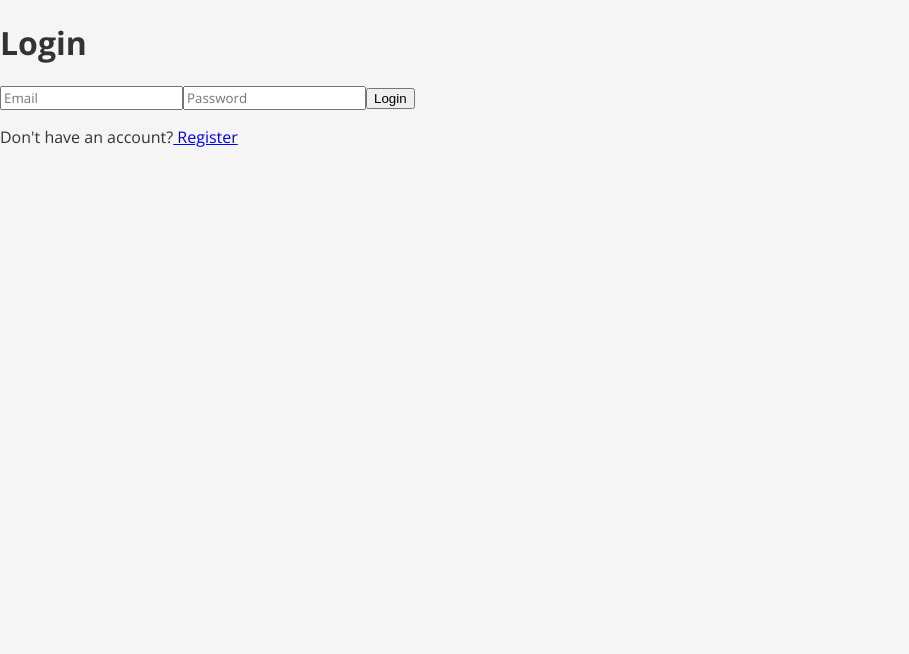
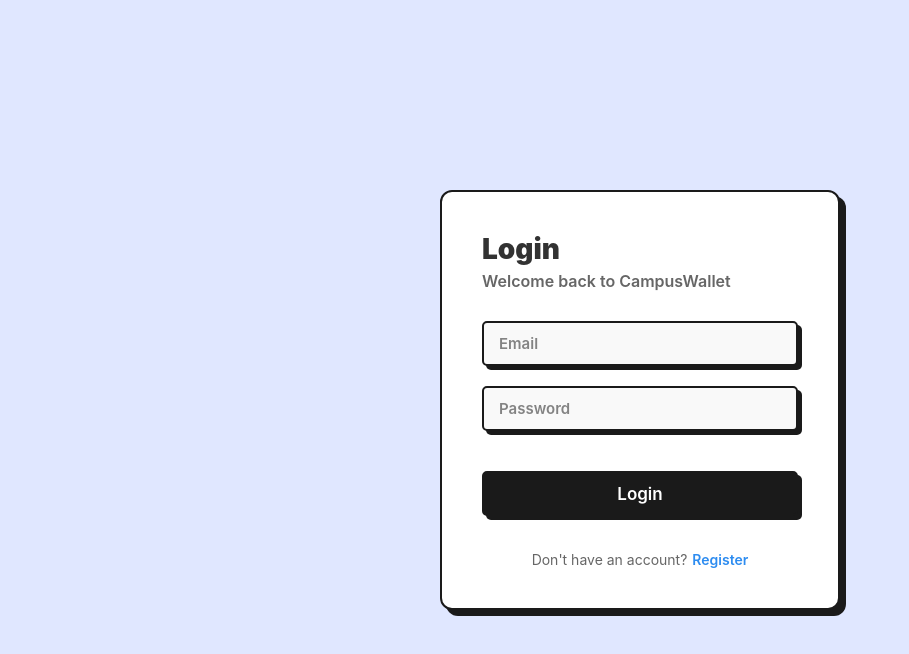
Before and after one commit to nishtha911/CampusWallet, a React (Vite) app in the folder frontend/: page / in a window 1280 px wide. Shown: the top 654 px of the page, without its empty margins (0-909 px from the left). Built offline with nearby package versions, Linux system fonts and the light colour scheme.

Commit message:
used a uiverse.io template throughout

```diff
--- a/frontend/src/components/Navbar.jsx
+++ b/frontend/src/components/Navbar.jsx
@@ -11,29 +11,15 @@
   };
 
   return (
-    <nav
-      style={{
-        display: "flex",
-        justifyContent: "space-between",
-        alignItems: "center",
-        padding: "15px 30px",
-        borderBottom: "1px solid #ddd",
-      }}
-    >
-      <h2>CampusWallet</h2>
+    <nav className="nav-bar">
+      <h2 style={{ display: "flex", alignItems: "center", gap: "8px", margin: 0 }}>
+      CampusWallet
+      </h2>
 
-      <div
-        style={{
-          display: "flex",
-          gap: "15px",
-        }}
-      >
+      <div className="nav-links">
         <Link to="/dashboard">Dashboard</Link>
-
         <Link to="/add-transaction">Add Transaction</Link>
-
         <Link to="/transactions">Transactions</Link>
-
         <button onClick={logout}>Logout</button>
       </div>
     </nav>
--- a/frontend/src/components/SummaryCard.jsx
+++ b/frontend/src/components/SummaryCard.jsx
@@ -1,8 +1,7 @@
 function SummaryCard({ title, value }) {
   return (
-    <div className="card">
+    <div className="minimal-card">
       <h4>{title}</h4>
-
       <h2>{value}</h2>
     </div>
   );
--- a/frontend/src/index.css
+++ b/frontend/src/index.css
@@ -1,138 +1,309 @@
-/* =========================================
-   1. CSS Variables (Design Tokens)
-   ========================================= */
-:root {
-  /* Colors */
-  --primary-color: #4a90e2; /* Example */
-  --secondary-color: #50e3c2;
-  --bg-color: #f5f5f5;
-  --surface-color: #ffffff;
-  --text-main: #333333;
-  --text-muted: #777777;
-  --border-color: #dddddd;
+/* Base styles and Uiverse.io form theme */
 
-  /* Shadows */
-  --shadow-sm: 0 2px 4px rgba(0, 0, 0, 0.05);
-  --shadow-md: 0 4px 8px rgba(0, 0, 0, 0.1);
-
-  /* Border Radius */
-  --radius-sm: 4px;
-  --radius-md: 8px;
+* {
+  box-sizing: border-box;
+  margin: 0;
+  padding: 0;
+  font-family: 'Inter', 'Roboto', sans-serif !important;
 }
 
-/* =========================================
-   2. Base Styles
-   ========================================= */
 body {
-  font-family: "Open Sans", sans-serif;
-  margin: 0;
-  padding: 0;
-  background-color: var(--bg-color);
-  color: var(--text-main);
+  background-color: #f4f7f6;
+  color: #333;
 }
 
-.container {
+/*
+  How to center a div:
+  We use Flexbox on the parent container.
+  - display: flex (turns it into a flex container)
+  - justify-content: center (centers horizontally)
+  - align-items: center (centers vertically)
+  - min-height: 100vh (makes sure the container takes up the full screen height so vertical centering works)
+*/
+.center-container {
+  display: flex;
+  justify-content: center;
+  align-items: center;
+  min-height: 100vh;
+  background-color: #e0e7ff; /* subtle background */
+}
+
+.form {
+  --input-focus: #2d8cf0;
+  --font-color: #323232;
+  --font-color-sub: #666;
+  --bg-color: #ffffff;
+  --main-color: #1a1a1a;
+
+  padding: 40px;
+  background: var(--bg-color);
+  display: flex;
+  flex-direction: column;
+  align-items: flex-start;
+  justify-content: center;
+  gap: 20px;
+  border-radius: 12px;
+  border: 2px solid var(--main-color);
+  box-shadow: 6px 6px var(--main-color);
+  width: 100%;
+  max-width: 400px;
+  transition: transform 0.2s ease, box-shadow 0.2s ease;
+}
+
+.form:hover {
+  transform: translate(-2px, -2px);
+  box-shadow: 8px 8px var(--main-color);
+}
+
+.title {
+  color: var(--font-color);
+  font-weight: 900;
+  font-size: 28px;
+  margin-bottom: 10px;
+}
+
+.title span {
+  color: var(--font-color-sub);
+  font-weight: 600;
+  font-size: 16px;
+  display: block;
+  margin-top: 5px;
+}
+
+.input {
+  width: 100%;
+  height: 45px;
+  border-radius: 5px;
+  border: 2px solid var(--main-color);
+  background-color: #f9f9f9;
+  box-shadow: 4px 4px var(--main-color);
+  font-size: 15px;
+  font-weight: 600;
+  color: var(--font-color);
+  padding: 5px 15px;
+  outline: none;
+  transition: all 0.3s cubic-bezier(0.15, 0.83, 0.66, 1);
+}
+
+.input::placeholder {
+  color: var(--font-color-sub);
+  opacity: 0.8;
+}
+
+.input:focus {
+  border: 2px solid var(--input-focus);
+  transform: translateY(-2px);
+  box-shadow: 4px 6px var(--main-color);
+}
+
+.button-confirm {
+  margin: 20px auto 0 auto;
+  width: 100%;
+  height: 45px;
+  border-radius: 5px;
+  border: 2px solid var(--main-color);
+  background-color: var(--main-color);
+  box-shadow: 4px 4px var(--main-color);
+  font-size: 17px;
+  font-weight: 600;
+  color: #fff;
+  cursor: pointer;
+  transition: all 0.2s ease;
+}
+
+.button-confirm:active {
+  box-shadow: 0px 0px var(--main-color);
+  transform: translate(4px, 4px);
+}
+
+.form-footer {
+  margin-top: 15px;
+  font-size: 14px;
+  color: var(--font-color-sub);
+  text-align: center;
+  width: 100%;
+}
+
+.form-footer a {
+  color: var(--input-focus);
+  font-weight: 600;
+  text-decoration: none;
+  margin-left: 5px;
+}
+
+.form-footer a:hover {
+  text-decoration: underline;
+}
+
+/* Dashboard Layout & Neo-Brutalist Classes */
+
+.dashboard-container {
+  padding: 20px;
   max-width: 1200px;
   margin: 0 auto;
-  padding: 20px;
 }
 
-h1, h2, h3 {
-  color: var(--text-main);
+.dashboard-grid {
+  display: grid;
+  grid-template-columns: repeat(auto-fit, minmax(250px, 1fr));
+  gap: 20px;
+  margin-bottom: 30px;
 }
 
-/* =========================================
-   3. Components
-   ========================================= */
+.dashboard-grid.two-cols {
+  grid-template-columns: 1fr 1fr;
+}
+@media (max-width: 768px) {
+  .dashboard-grid.two-cols {
+    grid-template-columns: 1fr;
+  }
+}
 
-/* Cards (Keep your existing styles but utilize variables) */
-.cards {
+.minimal-card {
+  background-color: #ffffff;
+  border: 2px solid #1a1a1a;
+  box-shadow: 6px 6px #1a1a1a;
+  border-radius: 8px;
+  padding: 20px;
+  transition: transform 0.2s ease, box-shadow 0.2s ease;
+}
+
+.minimal-card:hover {
+  transform: translate(-2px, -2px);
+  box-shadow: 8px 8px #1a1a1a;
+}
+
+.minimal-card h4 {
+  color: #666;
+  font-size: 14px;
+  margin-bottom: 10px;
+  text-transform: uppercase;
+  letter-spacing: 0.5px;
+}
+
+.minimal-card h2 {
+  color: #1a1a1a;
+  font-size: 28px;
+  font-weight: 900;
+}
+
+.nav-bar {
   display: flex;
-  flex-wrap: wrap;
-  gap: 20px;
+  justify-content: space-between;
+  align-items: center;
+  padding: 15px 30px;
+  background-color: #ffffff;
+  border-bottom: 2px solid #1a1a1a;
   margin-bottom: 20px;
 }
 
-.card {
-  background-color: var(--surface-color);
-  border-radius: var(--radius-md);
-  box-shadow: 0 2px 4px rgba(240, 85, 85, 0.1); /* Kept your shadow color */
-  padding: 20px;
-  flex: 1;
-  min-width: 200px;
+.nav-bar h2 {
+  font-weight: 900;
+  color: #1a1a1a;
+  margin: 0;
 }
 
-/* Buttons */
-button {
-  /* Add button styling here */
-  cursor: pointer;
+.nav-links {
+  display: flex;
+  gap: 20px;
+  align-items: center;
 }
 
-/* Forms & Inputs */
-input, select {
-  /* Add base input styling here */
-  font-family: inherit;
+.nav-links a {
+  text-decoration: none;
+  color: #1a1a1a;
+  font-weight: 600;
+  padding: 5px 10px;
+  border: 2px solid transparent;
+  transition: all 0.2s;
 }
 
-/* =========================================
-   4. Transactions Page Specific
-   ========================================= */
-
-.transactions-controls {
-  display: flex;
-  gap: 12px;
-  margin-bottom: 20px;
-  flex-wrap: wrap;
+.nav-links a:hover {
+  border-bottom: 2px solid #1a1a1a;
 }
 
-.search-input {
-  /* Style your search bar */
-  padding: 10px 12px;
-  border: 1px solid var(--border-color);
-  border-radius: var(--radius-sm);
-  flex: 1;
-  min-width: 250px;
-  font-size: 14px;
+.nav-links button {
+  background-color: #1a1a1a;
+  color: white;
+  border: 2px solid #1a1a1a;
+  padding: 8px 16px;
+  border-radius: 5px;
+  font-weight: 600;
+  cursor: pointer;
+  box-shadow: 3px 3px 0px 0px rgba(0,0,0,0.2);
+  transition: all 0.2s;
 }
 
-.search-input:focus {
-  /* Add focus styles */
-  outline: none;
-  border-color: var(--primary-color);
+.nav-links button:active {
+  transform: translate(2px, 2px);
+  box-shadow: 0px 0px 0px 0px rgba(0,0,0,0.2);
 }
 
-.sort-select {
-  /* Style your dropdowns */
-  padding: 10px 12px;
-  border: 1px solid var(--border-color);
-  border-radius: var(--radius-sm);
-  background-color: var(--surface-color);
-  font-size: 14px;
-  cursor: pointer;
-}
-
-/* Table Styles */
+/* Tables */
 table {
   width: 100%;
-  border-collapse: collapse;
-  background-color: var(--surface-color);
-  border-radius: var(--radius-md);
+  border-collapse: separate;
+  border-spacing: 0;
+  margin-bottom: 30px;
+  background-color: #fff;
+  border: 2px solid #1a1a1a;
+  box-shadow: 6px 6px #1a1a1a;
+  border-radius: 8px;
   overflow: hidden;
-  box-shadow: var(--shadow-sm);
 }
 
 th, td {
-  padding: 12px 16px;
+  padding: 15px;
   text-align: left;
-  border-bottom: 1px solid var(--border-color);
+  border-bottom: 2px solid #1a1a1a;
 }
 
 th {
   background-color: #f9f9f9;
-  font-weight: 600;
-  color: var(--text-muted);
+  font-weight: 900;
+  border-right: 2px solid #1a1a1a;
+}
+th:last-child {
+  border-right: none;
 }
 
-tr:hover {
-  background-color: #fafafa;
+td {
+  border-right: 2px solid #1a1a1a;
 }
+td:last-child {
+  border-right: none;
+}
+
+tbody tr:last-child td {
+  border-bottom: none;
+}
+
+.section-title {
+  font-size: 24px;
+  font-weight: 900;
+  margin-bottom: 20px;
+  margin-top: 40px;
+  color: #1a1a1a;
+}
+
+.btn-small {
+  background-color: #1a1a1a;
+  color: white;
+  border: 2px solid #1a1a1a;
+  padding: 6px 12px;
+  border-radius: 5px;
+  font-weight: 600;
+  cursor: pointer;
+  box-shadow: 3px 3px 0px 0px rgba(0,0,0,1);
+  transition: all 0.2s;
+  margin-right: 8px;
+}
+
+.btn-small:active {
+  transform: translate(2px, 2px);
+  box-shadow: 0px 0px 0px 0px rgba(0,0,0,1);
+}
+.btn-small.danger {
+  background-color: #ff4757;
+  color: white;
+}
--- a/frontend/src/pages/Login.jsx
+++ b/frontend/src/pages/Login.jsx
@@ -42,11 +42,15 @@
   };
 
   return (
-    <div className="login-container">
-      <h1>Login</h1>
+    <div className="center-container">
+      <form className="form" onSubmit={handleSubmit}>
+        <div className="title">
+          Login
+          <span>Welcome back to CampusWallet</span>
+        </div>
 
-      <form onSubmit={handleSubmit}>
         <input
+          className="input"
           type="email"
           name="email"
           placeholder="Email"
@@ -55,6 +59,7 @@
         />
 
         <input
+          className="input"
           type="password"
           name="password"
           placeholder="Password"
@@ -62,13 +67,13 @@
           onChange={handleChange}
         />
 
-        <button type="submit">
+        <button className="button-confirm" type="submit">
           Login
         </button>
 
-        <p>
+        <p className="form-footer">
           Don't have an account?
-          <Link to="/register"> Register</Link>
+          <Link to="/register">Register</Link>
         </p>
       </form>
     </div>
--- a/frontend/src/pages/Register.jsx
+++ b/frontend/src/pages/Register.jsx
@@ -38,11 +38,15 @@
   };
 
   return (
-    <div className="register-container">
-      <h1>Create Account</h1>
+    <div className="center-container">
+      <form className="form" onSubmit={handleSubmit}>
+        <div className="title">
+          Create Account
+          <span>Join CampusWallet today</span>
+        </div>
 
-      <form onSubmit={handleSubmit}>
         <input
+          className="input"
           type="text"
           name="name"
           placeholder="Full Name"
@@ -51,6 +55,7 @@
         />
 
         <input
+          className="input"
           type="email"
           name="email"
           placeholder="Email"
@@ -59,6 +64,7 @@
         />
 
         <input
+          className="input"
           type="password"
           name="password"
           placeholder="Password"
@@ -66,13 +72,15 @@
           onChange={handleChange}
         />
 
-        <button type="submit">Register</button>
+        <button className="button-confirm" type="submit">
+          Register
+        </button>
+
+        <p className="form-footer">
+          Already have an account?
+          <Link to="/">Login</Link>
+        </p>
       </form>
-
-      <p>
-        Already have an account?
-        <Link to="/"> Login</Link>
-      </p>
     </div>
   );
 }
```
Also changed, not shown: frontend/src/components/Insights.jsx (+1 -9 lines), frontend/src/pages/AddTransaction.jsx (+13 -28 lines), frontend/src/pages/Dashboard.jsx (+23 -8 lines), frontend/src/pages/Transactions.jsx (+11 -8 lines).
